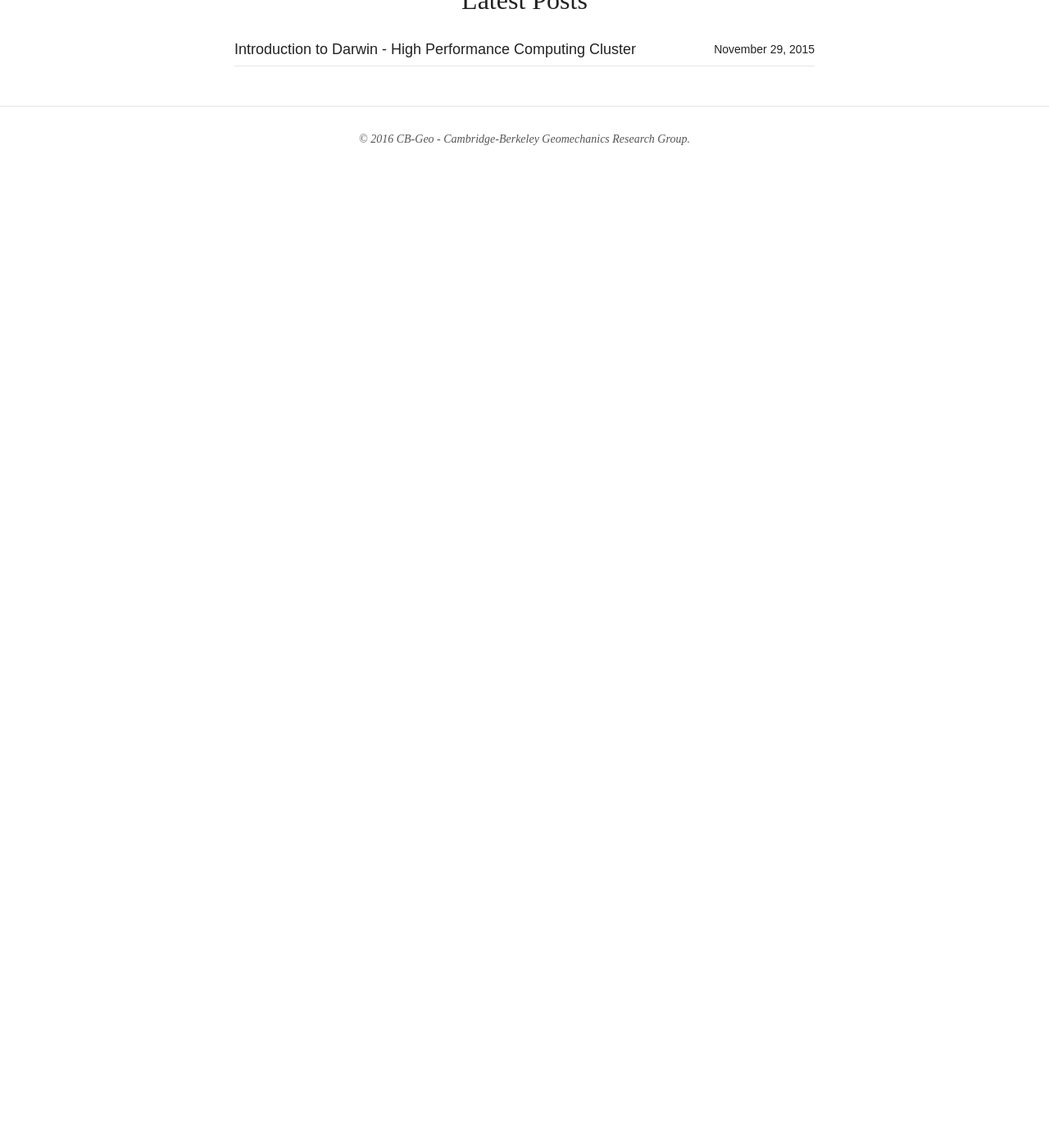
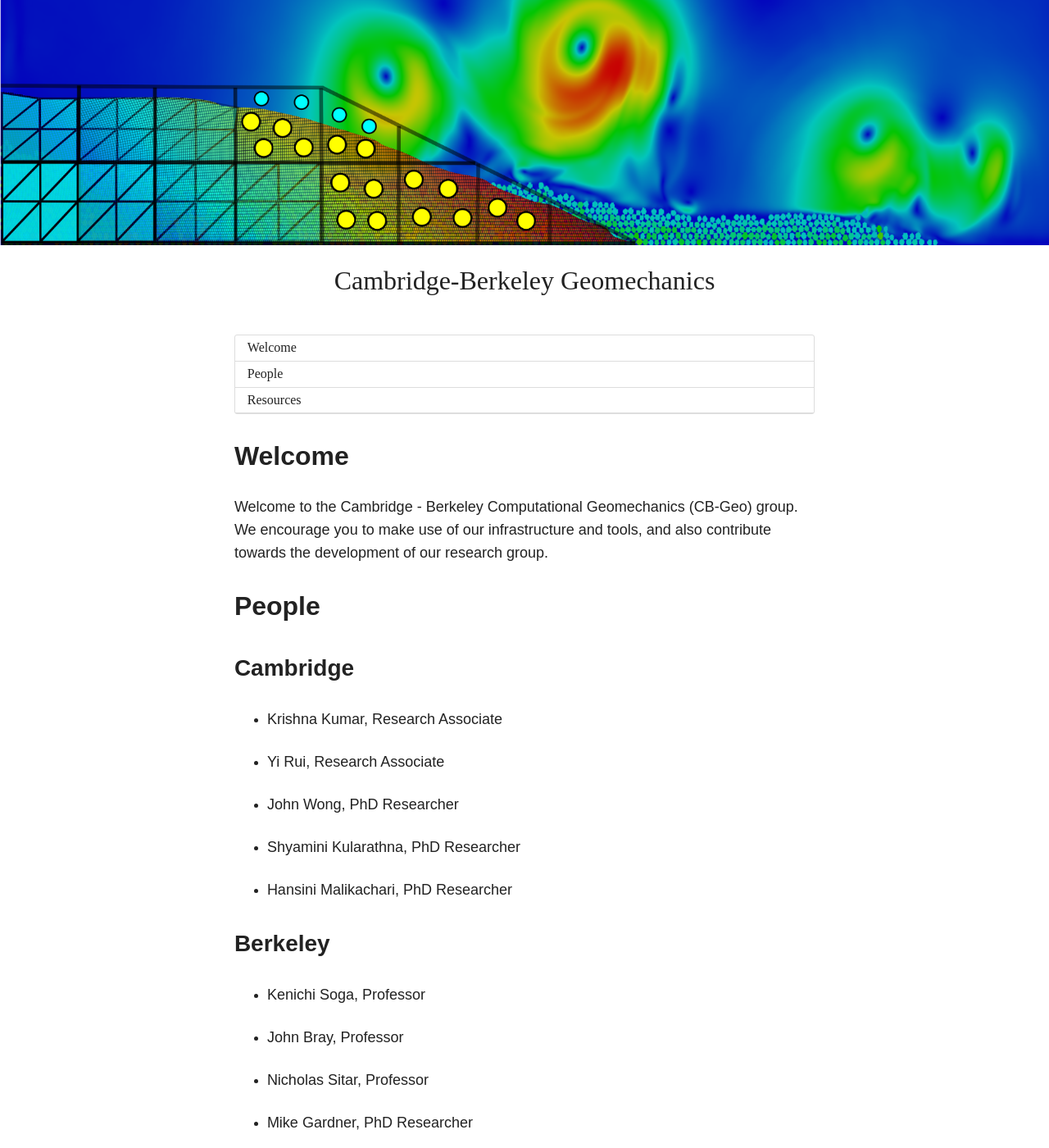
Before and after one commit to cb-geo/cb-geo.github.io, a Jekyll site: the page built from index.md, in a window 1280 px wide and 1400 px high, scrolled down 270 px. Shown: the whole window at 82% size. Built offline with Jekyll 4.4.1, drawn with Linux system fonts in a browser that asks for light colours; nearby versions of some CDN libraries; comment, search, counter and statistics services are not loaded; before the commit the page ends 900 px from its top, so only the background shows below that; some of the changed text lies outside the part shown.

Commit message:
Updated home page2

```diff
--- a/_config.yml
+++ b/_config.yml
@@ -6,6 +6,7 @@
 #logo: site-logo.png
 search: true
 url: http://cb-geo.com
+#url: http://localhost:4000
 
 # Jekyll configuration
 
--- a/_data/navigation.yml
+++ b/_data/navigation.yml
@@ -1,7 +1,7 @@
 # Site navigation links
 
 - title: About
-  url: /about/
+  url: /
 
 - title: Articles
   url: /articles/
@@ -9,8 +9,8 @@
 - title: Tags
   url: /tags/
 
-- title: CB-Geo
-  url: http://cb-geo.com
+- title: Policies
+  url: /policies/
 
 - title: Search
   url: /search/
--- a/index.html
+++ /dev/null
@@ -1,12 +0,0 @@
----
-layout: page
-title: Latest Posts
-excerpt: "A simple and clean responsive Jekyll theme for words and photos."
-search_omit: true
----
-
-<ul class="post-list">
-{% for post in site.posts limit:10 %}
-  <li><article><a href="{{ site.url }}{{ post.url }}">{{ post.title }} <span class="entry-date"><time datetime="{{ post.date | date_to_xmlschema }}">{{ post.date | date: "%B %d, %Y" }}</time></span>{% if post.excerpt %} <span class="excerpt">{{ post.excerpt | remove: '<p>' | remove: '</p>' }}</span>{% endif %}</a></article></li>
-{% endfor %}
-</ul>
--- /dev/null
+++ b/index.md
@@ -0,0 +1,52 @@
+---
+layout: page
+title: Cambridge-Berkeley Geomechanics
+excerpt: "Cambridge-Berkeley Computational Geomechanics Research"
+image:
+  feature: cb-geo/banner.png
+---
+* Table of Contents
+{:toc}
+
+
+## Welcome
+
+Welcome to the Cambridge - Berkeley Computational Geomechanics (CB-Geo) group. We encourage you to make use of our infrastructure and tools, and also contribute towards the development of our research group.
+
+## People
+
+### Cambridge
+
+* Krishna Kumar, Research Associate
+
+* Yi Rui, Research Associate
+
+* John Wong, PhD Researcher
+
+* Shyamini Kularathna, PhD Researcher
+
+* Hansini Malikachari, PhD Researcher
+
+### Berkeley
+
+* Kenichi Soga, Professor
+
+* John Bray, Professor
+
+* Nicholas Sitar, Professor
+
+* Mike Gardner, PhD Researcher
+
+## Resources
+
+* [![appear.in](images/cb-geo/appear.in.png) appear.in](https://appear.in/cb-geo): Video conferencing
+
+* [![asana](images/cb-geo/asana.png) Asana](https://asana.com/):  Project management
+
+* [![github](images/cb-geo/github.png) GitHub](https://github.com/cb-geo): Git code hosting (mirror of GitLab)
+
+* [![gitlab](images/cb-geo/gitlab.png) GitLab](https://git.cb-geo.com): Git code hosting and Continous Integration system
+
+* [![slack](images/cb-geo/slack.png) Slack](https://cb-geo.slack.com/): Team communication
+
+* [![vagrant](images/cb-geo/vagrant.png) Vagrant](https://www.vagrantup.com/): Virtual development environment deployment
```
Also changed, not shown: policies/index.md (renamed from about/index.md, +2 -33 lines).
